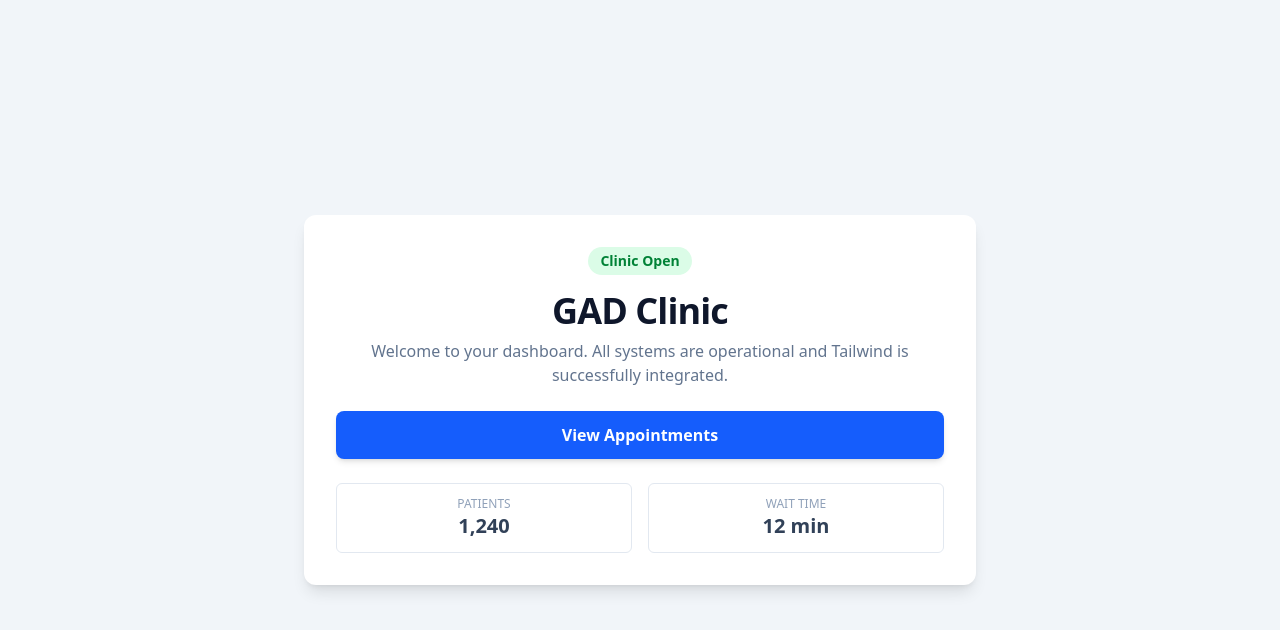
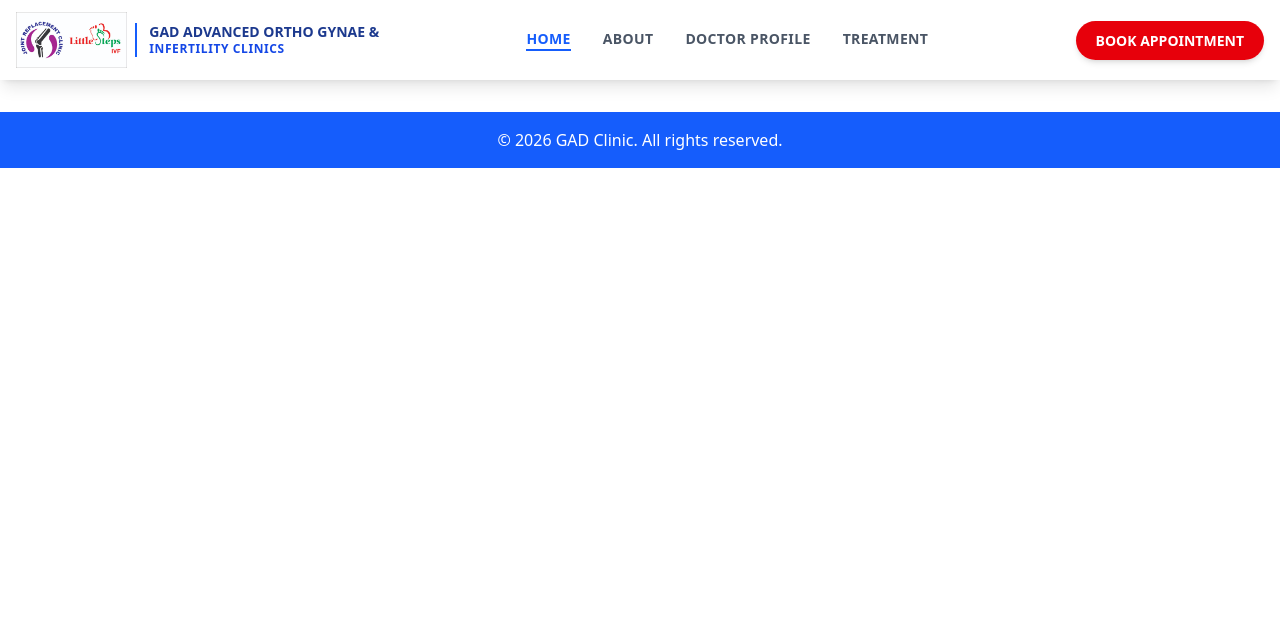
Before and after one commit to Amitkr77/Gadclinic, a React (Vite) app: page / in a window 1280 px wide. Shown: the top 630 px of the page. Built offline with nearby package versions, Linux system fonts and the light colour scheme.

Commit message:
add navabr

```diff
--- a/package.json
+++ b/package.json
@@ -13,6 +13,7 @@
     "@tailwindcss/vite": "^4.1.18",
     "react": "^19.2.0",
     "react-dom": "^19.2.0",
+    "react-router-dom": "^7.13.0",
     "tailwindcss": "^4.1.18"
   },
   "devDependencies": {
--- a/src/App.jsx
+++ b/src/App.jsx
@@ -1,43 +1,27 @@
 
+import { createBrowserRouter, createRoutesFromElements, Route, RouterProvider } from "react-router-dom"
+import Home from "./pages/Home"
+import MainLayout from "./layout/MainLayout"
+import BookAppointment from "./pages/BookAppointment"
+
+
+const router = createBrowserRouter(
+  createRoutesFromElements(
+    <Route path='/' element={<MainLayout/>}>
+      <Route index element={<Home/>}/>
+      <Route path='/book_appointment' element={<BookAppointment/>}/>
+
+      </Route>
+
+  )
+)
 
 function App() {
   return (
-    <div className="min-h-screen bg-slate-100 flex items-center justify-center p-4">
-      <div className="max-w-md w-full bg-white rounded-xl shadow-lg overflow-hidden md:max-w-2xl p-8">
-        <div className="flex flex-col items-center">
-          {/* Badge Test */}
-          <span className="px-3 py-1 text-sm font-semibold text-green-700 bg-green-100 rounded-full mb-4">
-            Clinic Open
-          </span>
+    <>
+    <RouterProvider router={router} />
+    </>
 
-          {/* Typography & Color Test */}
-          <h1 className="text-4xl font-extrabold text-slate-900 tracking-tight mb-2">
-            GAD Clinic
-          </h1>
-
-          <p className="text-slate-500 text-center mb-6">
-            Welcome to your dashboard. All systems are operational and Tailwind is successfully integrated.
-          </p>
-
-          {/* Button Interactivity (Hover/Active) Test */}
-          <button className="w-full bg-blue-600 hover:bg-blue-700 active:scale-95 text-white font-bold py-3 px-6 rounded-lg transition-all duration-200 shadow-md">
-            View Appointments
-          </button>
-
-          {/* Grid/Spacing Test */}
-          <div className="grid grid-cols-2 gap-4 mt-6 w-full text-center">
-            <div className="p-3 border border-slate-200 rounded-md">
-              <p className="text-xs text-slate-400 uppercase">Patients</p>
-              <p className="text-xl font-bold text-slate-700">1,240</p>
-            </div>
-            <div className="p-3 border border-slate-200 rounded-md">
-              <p className="text-xs text-slate-400 uppercase">Wait Time</p>
-              <p className="text-xl font-bold text-slate-700">12 min</p>
-            </div>
-          </div>
-        </div>
-      </div>
-    </div>
   )
 }
 
--- /dev/null
+++ b/src/layout/Footer.jsx
@@ -0,0 +1,10 @@
+const Footer = () => {
+    return (
+        <footer className="bg-blue-600 text-white py-4 mt-8">
+            <div className="container mx-auto text-center">
+                <p>&copy; {new Date().getFullYear()} GAD Clinic. All rights reserved.</p>
+            </div>
+        </footer>
+    );
+}
+export default Footer;
--- /dev/null
+++ b/src/layout/MainLayout.jsx
@@ -0,0 +1,14 @@
+import React from 'react';
+import { Outlet } from 'react-router-dom';
+import Navbar from './Navbar';
+import Footer from './Footer';
+const MainLayout = () => {
+    return (
+        <>
+        <Navbar />
+        <Outlet />
+        <Footer />
+        </>
+    );
+};
+export default MainLayout;
--- /dev/null
+++ b/src/layout/Navbar.jsx
@@ -0,0 +1,63 @@
+import { Link, NavLink } from 'react-router-dom';
+import logo from '../assets/logo.jpeg';
+
+const Navbar = () => {
+  const navLinks = [
+    { name: 'Home', path: '/' },
+    { name: 'About', path: '/about' },
+    { name: 'Doctor Profile', path: '/doctors' },
+    { name: 'Treatment', path: '/treatments' },
+  ];
+
+  return (
+    <nav className="bg-white shadow-lg sticky top-0 z-50">
+      <div className="max-w-7xl mx-auto px-4">
+        <div className="flex justify-between items-center h-20">
+          {/* Left Side: Logo & Clinic Name */}
+          <div className="flex items-center space-x-3">
+            <Link to="/" className="flex items-center space-x-2">
+              <img src={logo} alt="GAD Clinic Logo" className="h-14 w-auto object-contain" />
+              <div className="hidden lg:block border-l-2 border-blue-600 pl-3">
+                <span className="block text-sm font-bold text-blue-900 leading-tight uppercase">
+                  GAD Advanced Ortho Gynae &
+                </span>
+                <span className="block text-xs font-semibold text-blue-700 uppercase tracking-wider">
+                  Infertility Clinics
+                </span>
+              </div>
+            </Link>
+          </div>
+
+          {/* Center: Navigation Links */}
+          <div className="hidden md:flex space-x-8">
+            {navLinks.map((link) => (
+              <NavLink
+                key={link.name}
+                to={link.path}
+                className={({ isActive }) =>
+                  `text-sm font-bold transition-colors duration-200 uppercase tracking-wide ${
+                    isActive ? 'text-blue-600 border-b-2 border-blue-600' : 'text-gray-600 hover:text-blue-500'
+                  }`
+                }
+              >
+                {link.name}
+              </NavLink>
+            ))}
+          </div>
+
+          {/* Right Side: Appointment Button */}
+          <div>
+            <Link
+              to="/book-appointment"
+              className="bg-red-600 text-white px-5 py-2.5 rounded-full font-bold text-sm hover:bg-red-700 transition-all shadow-md active:scale-95 whitespace-nowrap"
+            >
+              BOOK APPOINTMENT
+            </Link>
+          </div>
+
+        </div>
+      </div>
+    </nav>
+  );
+}
+export default Navbar;
--- /dev/null
+++ b/src/pages/BookAppointment.jsx
@@ -0,0 +1,7 @@
+const BookAppointment = () => {
+    return (
+        <>
+        </>
+    );
+}
+export default BookAppointment;
--- /dev/null
+++ b/src/pages/Home.jsx
@@ -0,0 +1,7 @@
+const Home = () => {
+    return (
+        <>
+        </>
+    );
+}
+export default Home;
```
Also changed, not shown: src/pages/DocterProfiles.jsx (added, +8 -0 lines), src/assets/logo.jpeg (added), src/home/GoogelReviews.jsx (added), src/home/Hero.Section.jsx (added), src/pages/About.jsx (added), 1 other file (tests, documents, lock files or other folders).
